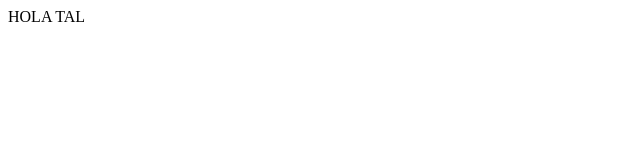
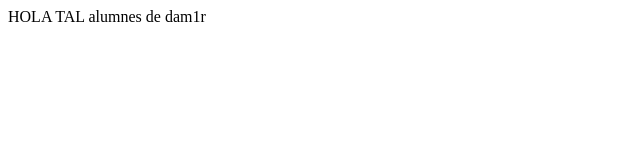
Before and after one commit to ferraneloi/web2, a plain HTML site: page index.html in a window 1280 px wide. Shown: the whole page, without its empty margins (0-640 px from the left). Drawn offline with Linux system fonts and the light colour scheme.

Commit message:
Update index.html

```diff
--- a/index.html
+++ b/index.html
@@ -9,5 +9,7 @@
 
     HOLA
    TAL
+
+   alumnes de dam1r
 </body>
 </html>
```
